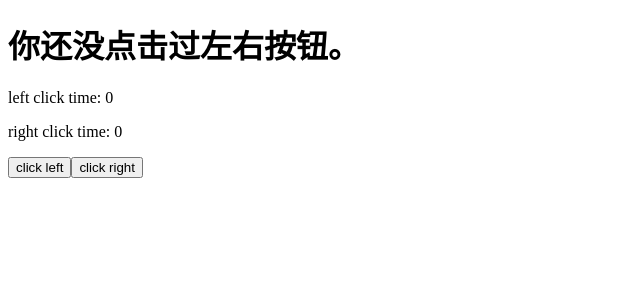
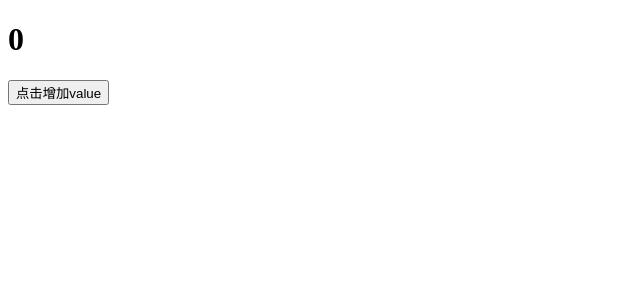
Before and after one commit to zzsealy/fullstackopen, a React (Create React App) app in the folder part1/: page / in a window 1280 px wide. Shown: the top 300 px of the page, without its empty margins (0-640 px from the left). Built offline with nearby package versions, Linux system fonts and the light colour scheme.

Commit message:
wip: 组件返回函数

```diff
--- a/part1/src/App.js
+++ b/part1/src/App.js
@@ -1,51 +1,36 @@
 import {useState} from 'react'
 
 
-const History = (props) => {
-  if (props.clickHistory.length === 0) {
-    return (
-      <h1>你还没点击过左右按钮。</h1>
-    )
-  }
-
+const Button = (props) => {
   return (
-    <h1>你的点击记录是: {props.clickHistory}。</h1>
+    <button onClick={props.handleClick}>{props.text}</button>
   )
 }
 
 
-const Button = ({ handleClick, text }) => (
-  <button onClick={handleClick}>
-    {text}
-  </button>
-)
+const Display = ({ newValue }) => {
+  return (
+    <h1>{newValue}</h1>
+  )
+}
 
 const App = () => {
   // react hooks
-  const [left, setLeft] = useState(0)
-  const [right, setRight] = useState(0)
+  const [value, setValue] = useState(0)
 
-  const [clickHistory, setClickHistory] = useState([])
-
-  const leftClicks = () => {
-    setLeft(left + 1)
-    setClickHistory(clickHistory.concat('L'))
-  }
-
-  const rightClicks = () => {
-    setRight(right + 1)
-    setClickHistory(clickHistory.concat('R'))
+  const setToValue = (value) => {
+    return () => {
+      console.log('click!')
+      setValue(value)
+    }
   }
 
 
   return (
     <div>
-      <History clickHistory={clickHistory} />
-      <p>left click time: {left}</p>
-      <p>right click time: {right}</p>
-      <Button handleClick={leftClicks} text='click left' />
-      <Button handleClick={rightClicks} text='click right' />
-    </div>
+      <Display newValue={value} />
+      <Button handleClick={setToValue(value + 1)} text='点击增加value'></Button>
+     </div>
   )
 }
 
```
